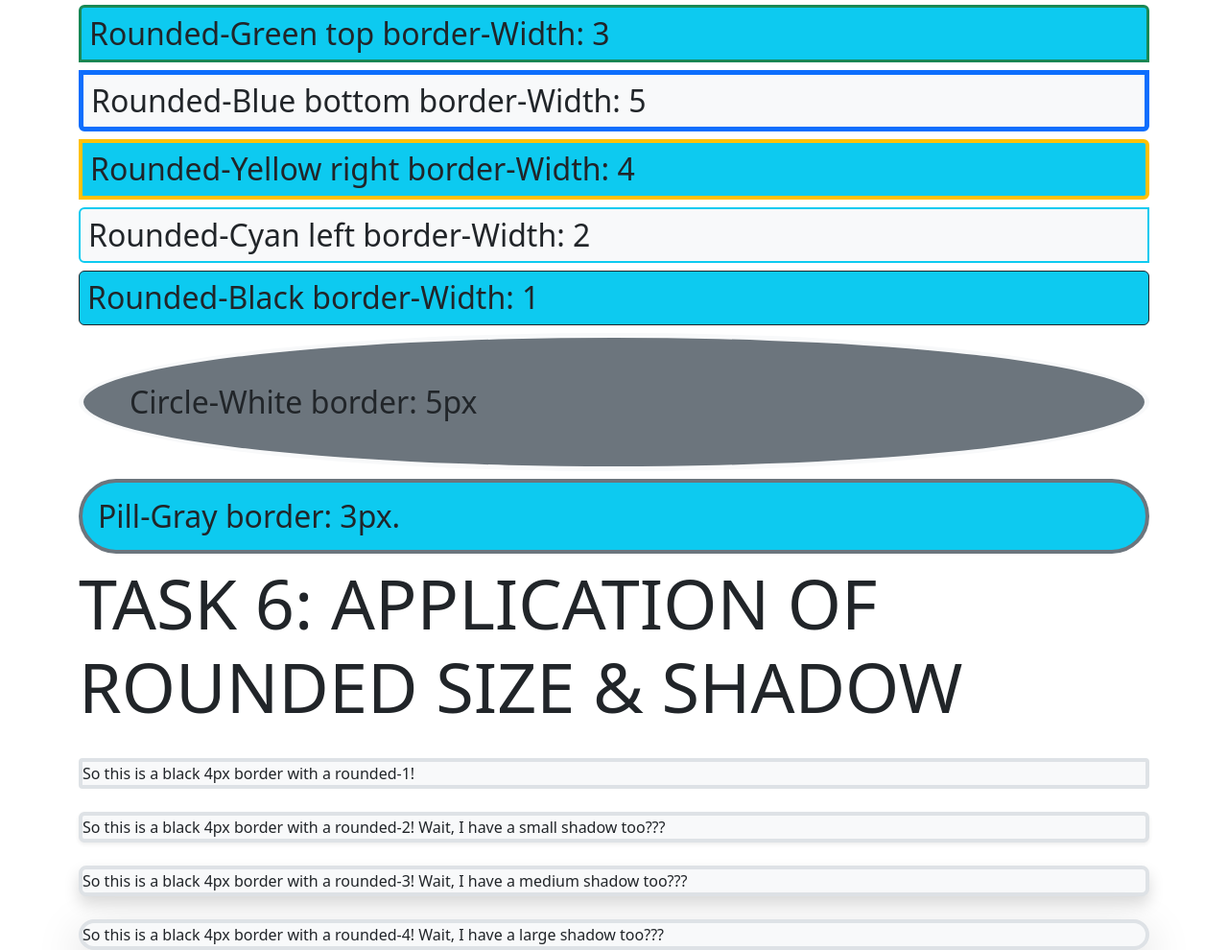
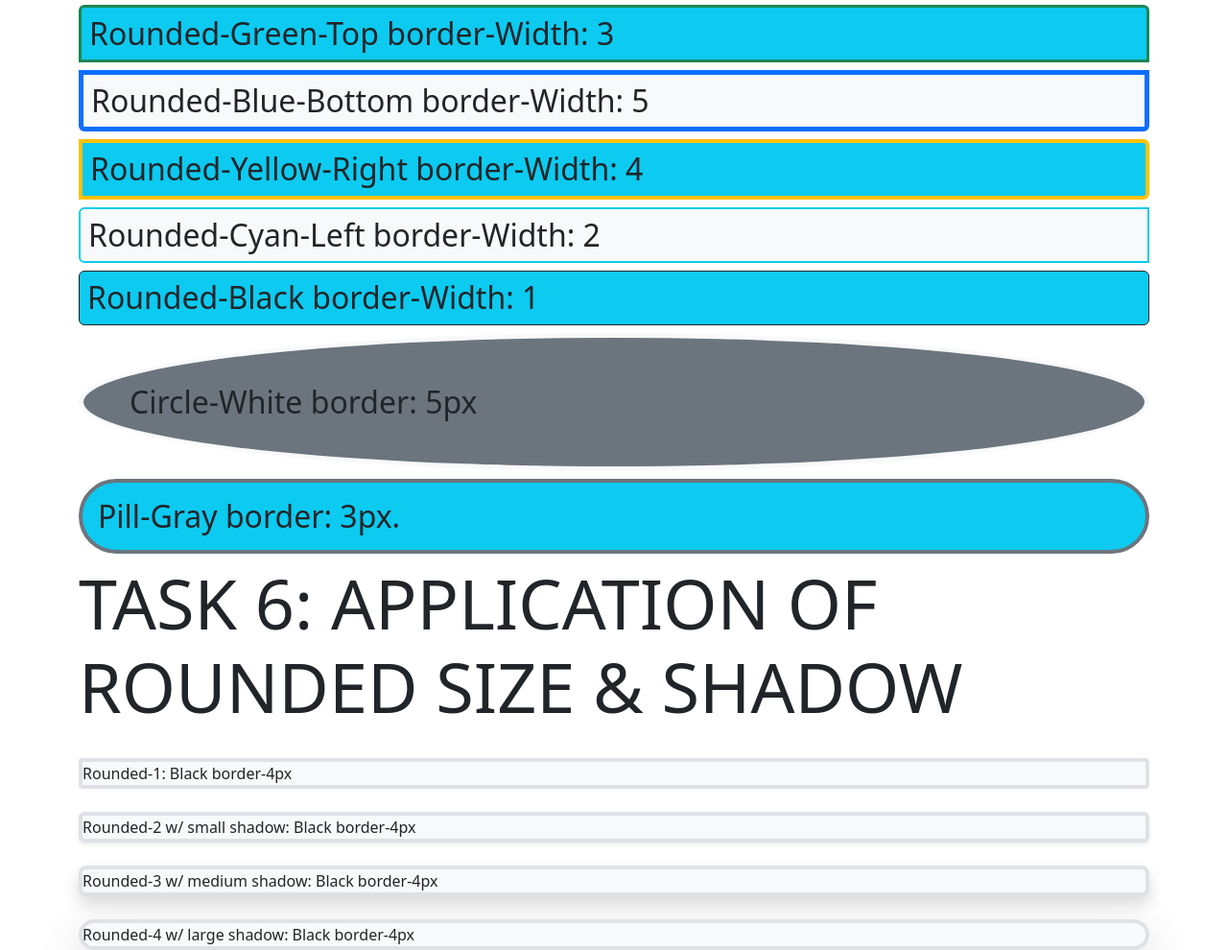
Before and after one commit to EdwardAllen-Ricafranca/Display-Utilities, a plain HTML site: page index.html in a window 1280 px wide. Shown: the part 2217-3207 px from the top of the page at 96% size. Drawn offline with nearby package versions, Linux system fonts and the light colour scheme.

Commit message:
Update index.html

```diff
--- a/index.html
+++ b/index.html
@@ -51,20 +51,20 @@
     </div>
     <div class="container">
         <h1 class="display-2">TASK 5: APPLICATION OF BORDER WIDTH,COLOR AND RADIUS</h1>
-        <h2 class="bg-info p-2 border rounded-top border-success border-3">Rounded-Green top border-Width: 3</h2>
-        <h2 class="bg-light p-2 border rounded-bottom border-primary border-5">Rounded-Blue bottom border-Width: 5</h2>
-        <h2 class="bg-info p-2 border rounded-end border-warning border-4">Rounded-Yellow right border-Width: 4</h2>
-        <h2 class="bg-light p-2 border rounded-start border-info border-2">Rounded-Cyan left border-Width: 2</h2>
+        <h2 class="bg-info p-2 border rounded-top border-success border-3">Rounded-Green-Top border-Width: 3</h2>
+        <h2 class="bg-light p-2 border rounded-bottom border-primary border-5">Rounded-Blue-Bottom border-Width: 5</h2>
+        <h2 class="bg-info p-2 border rounded-end border-warning border-4">Rounded-Yellow-Right border-Width: 4</h2>
+        <h2 class="bg-light p-2 border rounded-start border-info border-2">Rounded-Cyan-Left border-Width: 2</h2>
         <h2 class="bg-info p-2 border rounded border-dark border-1">Rounded-Black border-Width: 1</h2>
         <h2 class="bg-secondary border border-light border-5 rounded-circle p-5">Circle-White border: 5px</h2>
         <h2 class="bg-info border border-secondary border-4 rounded-pill p-3">Pill-Gray border: 3px.</h2>
     </div>
     <div class="container d-grid gap-4">
         <h1 class="display-2">TASK 6: APPLICATION OF ROUNDED SIZE & SHADOW</h1>
-        <span class="bg-light border border-4 rounded-1">So this is a black 4px border with a rounded-1!</span>
-        <span class="shadow-sm bg-light border border-4 rounded-2">So this is a black 4px border with a rounded-2! Wait, I have a small shadow too???</span>
-        <span class="shadow bg-light border border-4 rounded-3">So this is a black 4px border with a rounded-3! Wait, I have a medium shadow too???</span>
-        <span class="shadow-lg bg-light border border-4 rounded-4">So this is a black 4px border with a rounded-4! Wait, I have a large shadow too???</span>
+        <span class="bg-light border border-4 rounded-1">Rounded-1: Black border-4px</span>
+        <span class="shadow-sm bg-light border border-4 rounded-2">Rounded-2 w/ small shadow: Black border-4px</span>
+        <span class="shadow bg-light border border-4 rounded-3">Rounded-3 w/ medium shadow: Black border-4px</span>
+        <span class="shadow-lg bg-light border border-4 rounded-4">Rounded-4 w/ large shadow: Black border-4px</span>
     </div>
     <script src="https://cdn.jsdelivr.net/npm/bootstrap@5.3.6/dist/js/bootstrap.bundle.min.js" integrity="sha384-j1CDi7MgGQ12Z7Qab0qlWQ/Qqz24Gc6BM0thvEMVjHnfYGF0rmFCozFSxQBxwHKO" crossorigin="anonymous"></script>
   </body>
```
